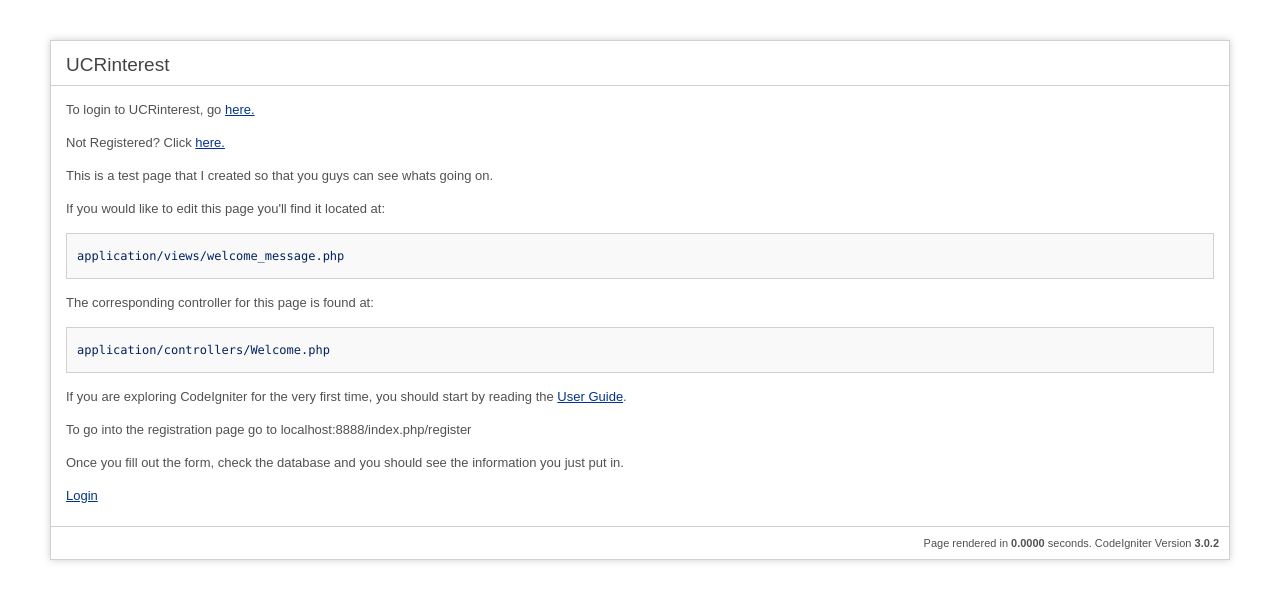
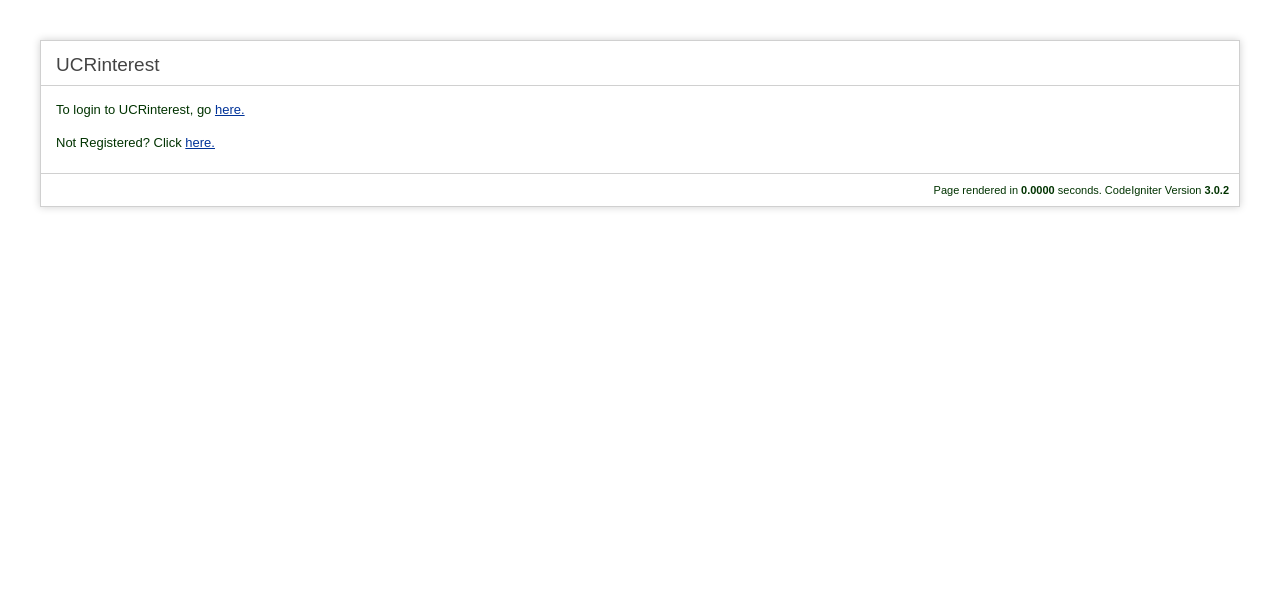
Before and after one commit to btstevenson/UCRInterest, a CodeIgniter app: page /database/ in a window 1280 px wide. Shown: the top 602 px of the page. Run offline with CodeIgniter, Linux system fonts and the light colour scheme.

Commit message:
Minimized welcome page to just login and registration

```diff
--- a/application/views/welcome_message.php
+++ b/application/views/welcome_message.php
@@ -4,7 +4,7 @@ defined('BASEPATH') OR exit('No direct script access allowed');
 <html lang="en">
 <head>
 	<meta charset="utf-8">
-	<title>Welcome to CodeIgniter</title>
+	<title>Welcome to UCRinterest!</title>
 
 	<style type="text/css">
 
@@ -12,7 +12,8 @@ defined('BASEPATH') OR exit('No direct script access allowed');
 	::-moz-selection { background-color: #E13300; color: white; }
 
 	body {
-		background-color: #fff;
+		<!--background-image: url("http://dealbreaker.com/uploads/2015/02/pinterest.jpg");-->
+		background-color: #FFFFFF;
 		margin: 40px;
 		font: 13px/20px normal Helvetica, Arial, sans-serif;
 		color: #4F5155;
@@ -20,7 +21,7 @@ defined('BASEPATH') OR exit('No direct script access allowed');
 
 	a {
 		color: #003399;
-		background-color: transparent;
+		background-color: tranparent;
 		font-weight: normal;
 	}
 
@@ -47,6 +48,7 @@ defined('BASEPATH') OR exit('No direct script access allowed');
 
 	#body {
 		margin: 0 15px 0 15px;
+
 	}
 
 	p.footer {
@@ -58,10 +60,11 @@ defined('BASEPATH') OR exit('No direct script access allowed');
 		margin: 20px 0 0 0;
 	}
 
-	#container {
+	#container { <!-- Text color -->
 		margin: 10px;
 		border: 1px solid #D0D0D0;
 		box-shadow: 0 0 8px #D0D0D0;
+		color: #003300
 	}
 	</style>
 </head>
@@ -74,20 +77,6 @@ defined('BASEPATH') OR exit('No direct script access allowed');
 		<p>To login to UCRinterest, go <a href="/index.php/login"> here.</a></p>
 		<p>Not Registered? Click <a href="/index.php/register"> here.</a></p>
 
-		<p>This is a test page that I created so that you guys can see whats going on.</p>
-
-		<p>If you would like to edit this page you'll find it located at:</p>
-		<code>application/views/welcome_message.php</code>
-
-		<p>The corresponding controller for this page is found at:</p>
-		<code>application/controllers/Welcome.php</code>
-
-		<p>If you are exploring CodeIgniter for the very first time, you should start by reading the <a href="user_guide/">User Guide</a>.</p>
-
-		<p>To go into the registration page go to localhost:8888/index.php/register</p>
-
-		<p>Once you fill out the form, check the database and you should see the information you just put in.</p>
-
 		<?php
 			$atts = array(
               'width'      => '800',
@@ -99,7 +88,7 @@ defined('BASEPATH') OR exit('No direct script access allowed');
               'screeny'    => '0'
             );
 
-			echo anchor('login', 'Login');
+
 		?>
 	</div>
 
```
